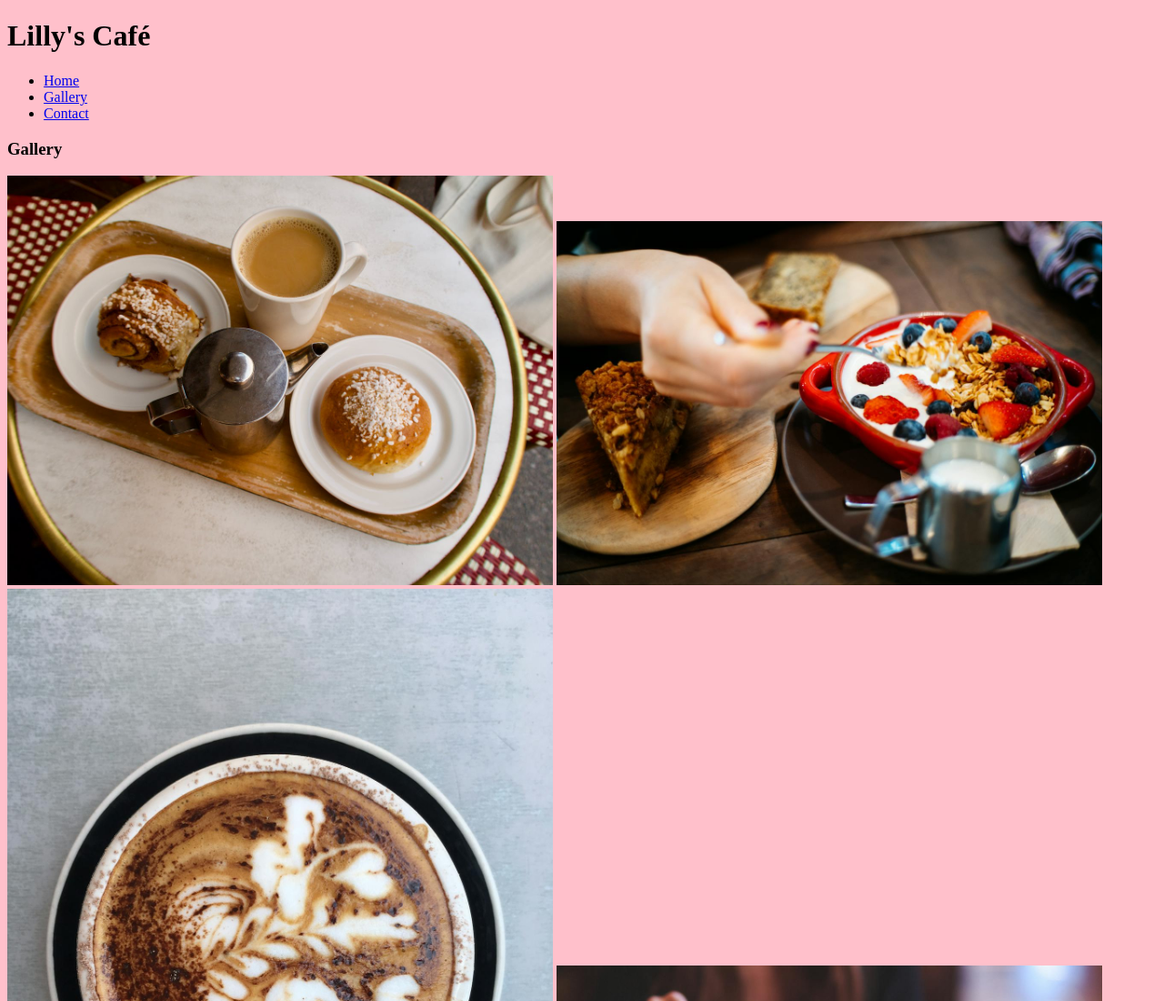
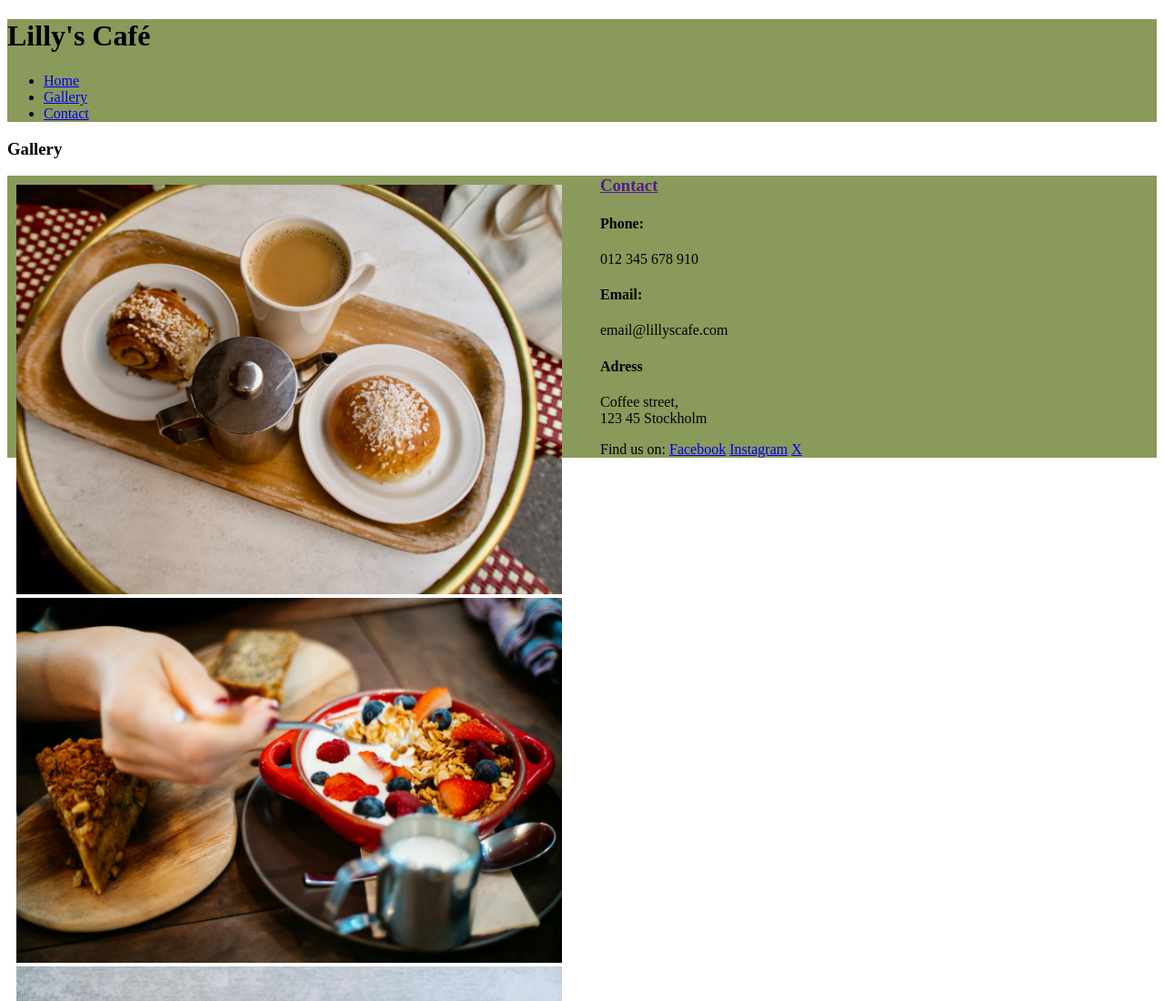
Before and after one commit to JessikaKarl/project-portfolio-1, a plain HTML site: page gallery.html in a window 1280 px wide. Shown: the top 1100 px of the page at 91% size. Drawn offline with Linux system fonts and the light colour scheme.

Commit message:
In gallery I added class to make it easier to work with css. Added css background color och started working on the gallery position

```diff
--- a/assets/css/style.css
+++ b/assets/css/style.css
@@ -1,3 +1,14 @@
 body {
-    background-color: pink;
+    background-color: #ffffff;
 }
+header {
+    background-color: #8A9A5B;
+}
+.column {
+    float: left;
+    width: 50%;
+    padding: 10px;
+}
+footer {
+    background-color: #8A9A5B;
+}
--- a/gallery.html
+++ b/gallery.html
@@ -26,22 +26,22 @@
         </nav>
     </header>
     <h3>Gallery</h3>
-    <div>
-        <!--why can't i see the images in preview-->
+    <div class="row">
+        <div class="column">
             <img src="assets/images/images/pexels-ea-ehn-3670580.jpg" alt="Image from above. A round table with a tray with 2 buns, a cup of coffee and a jug." width="600">
             <img src="assets/images/images/pexels-flo-dahm-1065030.jpg" alt="Someone eating from a red bowl with yogurt, granola and berries." width="600">
             <img src="assets/images/images/pexels-jannet-serhan-893509.jpg" alt="A cup of coffee." width="600">
             <img src="assets/images/images/pexels-julia-avamotive-2220618.jpg" alt="Someone eating in the background. A plate of waffles and berries" width="600">
             <img src="assets/images/images/pexels-quang-anh-ha-nguyen-885021.jpg" alt="To go cup of coffee" width="600">
         </div>
-    <div>
+        <div class="column">
             <img src="assets/images/images/pexels-karen-reyes-11714570.jpg" alt="Plate of waffles with berries." width="600">
             <img src="assets/images/images/pexels-roman-odintsov-4869424.jpg" alt="Sandwich with salmon, egg and salad." width="600">
             <img src="assets/images/images/pexels-valeriia-miller-3020919.jpg" alt="Two cups of coffee." width="600">
             <img src="" alt="">
             <img src="" alt="">
         </div>
-
+    </div>
     <footer>
         <div>
             <h3><a href="">Contact</a></h3>
```
Lines whose indentation alone changed are shown as unchanged.
